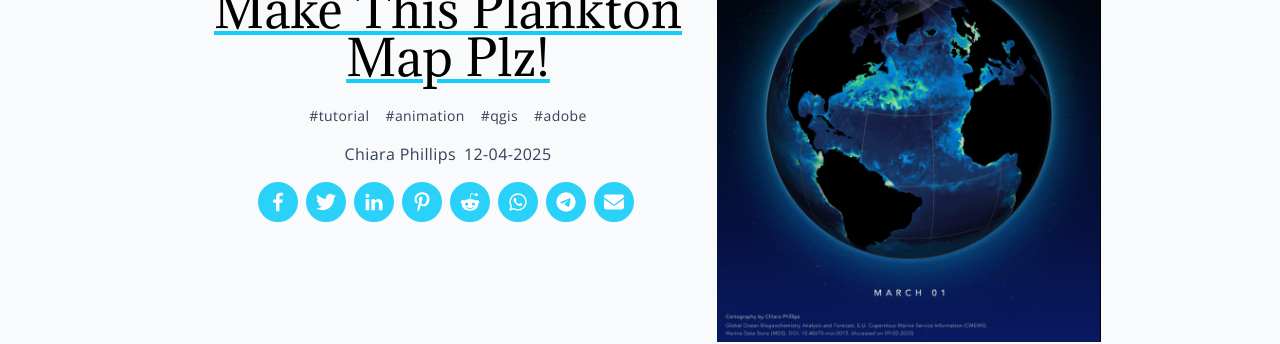
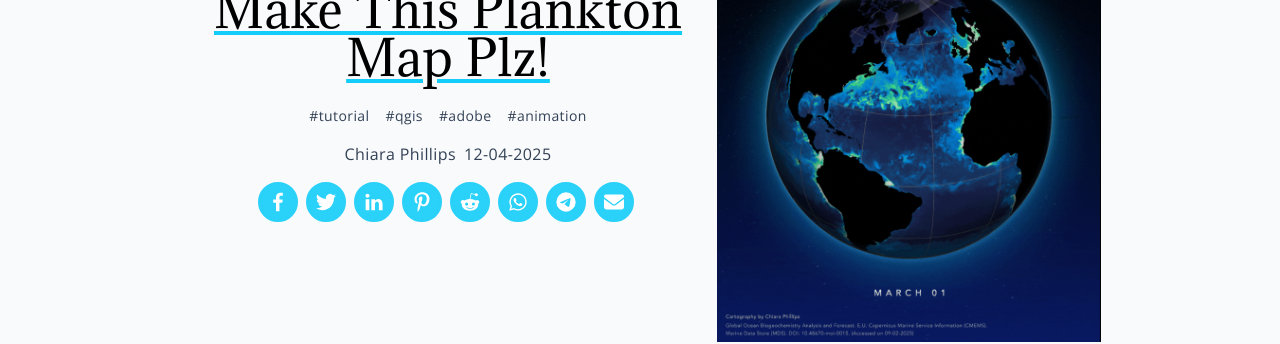
Before and after one commit to chiara-phillips/chiara-phillips.github.io, a Jekyll site: the page built from _posts/2025-04-12-plankton-map.md, in a window 1280 px wide and 900 px high. Shown: the part 250-594 px from the top of the window. Built offline with Jekyll 4.4.1, drawn with Linux system fonts in a browser that asks for light colours.

```diff
--- a/_posts/2025-04-12-plankton-map.md
+++ b/_posts/2025-04-12-plankton-map.md
@@ -4,9 +4,9 @@ title: Make This Plankton Map Plz!
 image: /assets/images/plankton-portrait.gif
 tags:
   - tutorial
-  - animation
   - qgis
   - adobe
+  - animation
 author: Chiara Phillips
 ---
 
```
